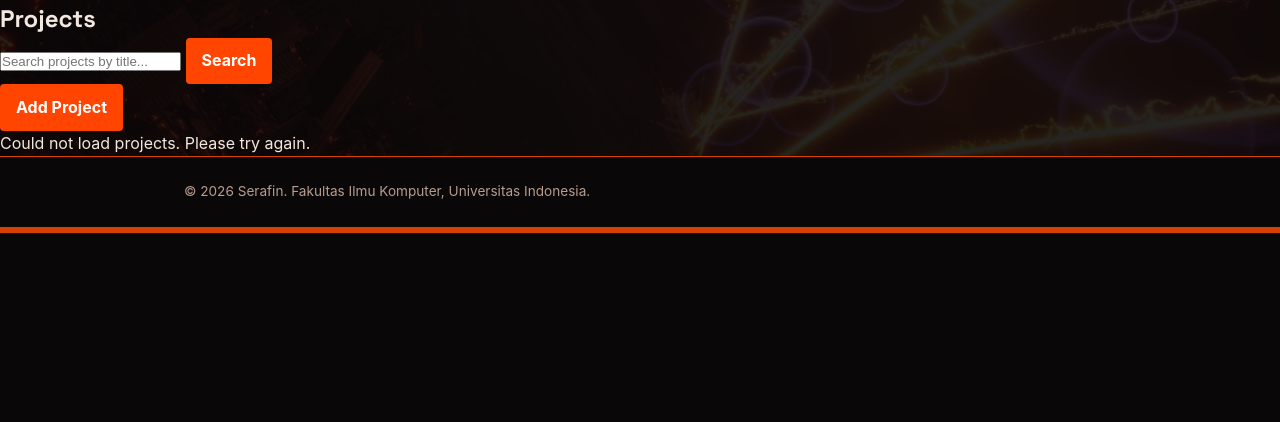
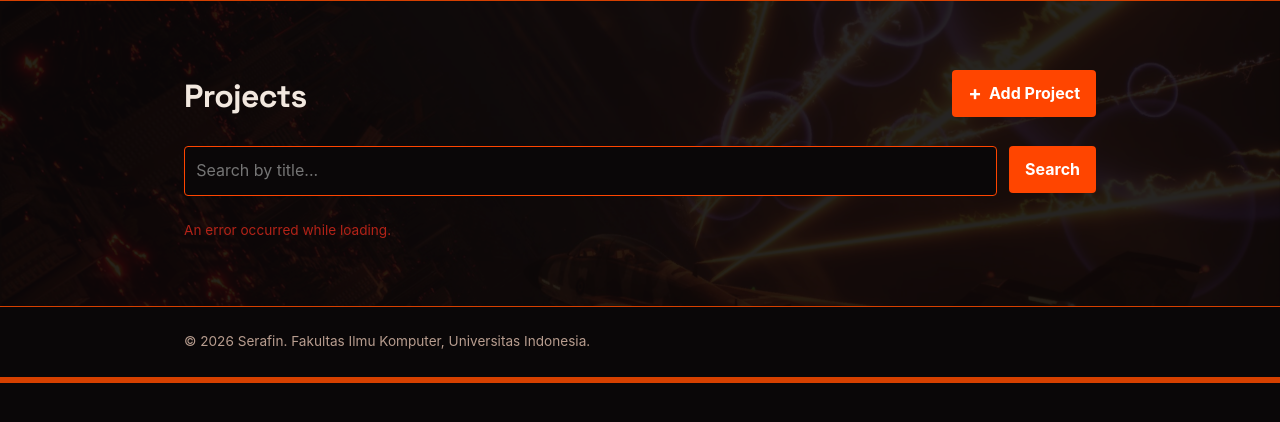
Before and after one commit to SPingol/myportofolio, a Django app: page /projects/ in a window 1280 px wide. Shown: the part 73-495 px from the top of the page. Run offline with Django 5.2, Linux system fonts and the light colour scheme; a user stored in the database is signed in; tables that the repository leaves empty hold one stand-in row (values such as "Sample post").

Commit message:
Syncing Project page to match styles

```diff
--- a/templates/project.html
+++ b/templates/project.html
@@ -1,82 +1,90 @@
-{% extends "base.html" %}
+{% extends 'base.html' %}
+{% block title %}Projects - {{ name }}{% endblock %}
 
 {% block content %}
-<section class="projects-container">
-  <h1>Projects</h1>
+<section class="experience-section" id="projects">
+  <div class="container">
+    <div class="project-header">
+      <h1 class="section-title" style="margin-bottom: 0;">Projects</h1>
+      {% if user.is_superuser %}
+      <button type="button" class="button project-add-button" popovertarget="add-project-modal"
+        onclick="resetProjectModal()">
+        <span aria-hidden="true">+</span> Add Project
+      </button>
+      {% endif %}
+    </div>
 
-  <!-- Search and Actions -->
-  <div class="projects-header">
-    <form id="project-search-form" class="search-form">
-      <input type="text" id="search-input" name="q" placeholder="Search projects by title..." autocomplete="off">
+    <!-- Search Form -->
+    <form id="project-search-form" class="project-search">
+      <input type="search" id="search-input" name="q" placeholder="Search by title..." class="project-search__input"
+        autocomplete="off" />
       <button type="submit" class="button">Search</button>
     </form>
 
-    {% if user.is_superuser %}
-    <button type="button" class="button button-primary" popovertarget="add-project-modal">Add Project</button>
-    {% endif %}
+    <div id="loading" class="hide">
+      <p>Loading projects...</p>
     </div>
+    <div id="error" class="hide">
+      <p class="form-error">An error occurred while loading.</p>
+    </div>
+    <div id="empty" class="hide">
+      <p class="empty-state">No projects found.</p>
+    </div>
+    <div id="grid" class="card-grid"></div>
 
-  <!-- UI States -->
-  <div id="loading" class="state-message hide">Loading projects...</div>
-  <div id="error" class="state-message hide">Could not load projects. Please try again.</div>
-  <div id="empty" class="state-message hide">No projects match your search.</div>
+  </div>
+</section>
 
-  <!-- Projects Grid -->
-  <div id="grid" class="projects-grid hide">
-    <!-- Project cards will be injected here by JavaScript -->
+<!-- Unified Modal for Adding/Editing Projects -->
+{% if user.is_superuser or 'Editor' in user.groups.all|stringformat:"s" %}
+<div id="add-project-modal" popover class="modal-backdrop">
+  <div class="modal-content">
+    <div class="modal-header">
+      <h3 id="modal-title-display">Add/Edit Project</h3>
+      <button type="button" onclick="closeProjectModal()" class="modal-close-btn">&times;</button>
     </div>
-
-  <!-- Add Project Modal -->
-  {% if user.is_superuser %}
-  <div id="add-project-modal" popover class="modal">
-    <div class="modal-content">
-      <h2>Create New Project</h2>
     <form id="project-form">
+      <input type="hidden" name="id" id="form-edit-id" value="">
+      {% csrf_token %}
       <div class="form-group">
-          <label for="title">Title</label>
-          <input type="text" id="title" name="title" required>
+        <label>Title *</label>
+        <input type="text" name="title" id="form-title" required class="project-search__input" />
       </div>
-
       <div class="form-group">
-          <label for="tech_stack">Tech Stack</label>
-          <input type="text" id="tech_stack" name="tech_stack" required>
+        <label>Tech Stack *</label>
+        <input type="text" name="tech_stack" id="form-tech-stack" required class="project-search__input" />
       </div>
-
       <div class="form-group">
-          <label for="description">Description</label>
-          <textarea id="description" name="description" rows="4" required></textarea>
+        <label>Project URL</label>
+        <input type="url" name="project_url" id="form-project-url" class="project-search__input" />
       </div>
-
       <div class="form-group">
-          <label for="project_url">Project URL (Optional)</label>
-          <input type="url" id="project_url" name="project_url">
+        <label>Image URL</label>
+        <input type="url" name="project_image_url" id="form-image-url" class="project-search__input" />
       </div>
-
       <div class="form-group">
-          <label for="project_image_url">Image URL (Optional)</label>
-          <input type="url" id="project_image_url" name="project_image_url">
+        <label>Description *</label>
+        <textarea name="description" id="form-description" rows="4" required class="project-search__input"></textarea>
       </div>
-
-        <div class="modal-actions">
-          <button type="button" class="button" popovertarget="add-project-modal"
-            popovertargetaction="hide">Cancel</button>
-          <button type="submit" class="button button-primary">Save Project</button>
+      <div class="modal-footer">
+        <button type="button" onclick="closeProjectModal()" class="button button-secondary">Cancel</button>
+        <button type="submit" class="button">Save Project</button>
       </div>
     </form>
   </div>
 </div>
 {% endif %}
 
-  <!-- CSRF Token (Required for initializing the cookie for non-logged-in users) -->
 {% csrf_token %}
-
-  <!-- JavaScript Implementation -->
 <script>
   const BASE_PROJECTS_ENDPOINT = "{% url 'api:project-list' %}";
   const DETAIL_PROJECT_ENDPOINT = "{% url 'api:project-detail' '00000000-0000-0000-0000-000000000000' %}";
   const STAR_PROJECT_ENDPOINT = "{% url 'api:project-star' '00000000-0000-0000-0000-000000000000' %}";
+
   const IS_SUPERUSER = "{{ user.is_superuser|yesno:'true,false' }}" === "true";
   const IS_AUTHENTICATED = "{{ user.is_authenticated|yesno:'true,false' }}" === "true";
+  const IS_EDITOR = "{% if 'Editor' in user.groups.all|stringformat:'s' %}true{% else %}false{% endif %}" === "true";
+  const CAN_EDIT = IS_SUPERUSER || IS_EDITOR;
 
   const loadingState = document.getElementById('loading');
   const errorState = document.getElementById('error');
@@ -86,99 +94,128 @@
   const searchInput = document.getElementById('search-input');
   const projectForm = document.getElementById('project-form');
 
-    let projectsAbortController;
+  let abortController;
   let searchDebounceTimer;
+  let cachedData = {};
 
   function getCookie(name) {
     const prefix = `${name}=`;
-      const cookie = document.cookie
-        .split(';')
-        .map(value => value.trim())
-        .find(value => value.startsWith(prefix));
+    const cookie = document.cookie.split(';').map(v => v.trim()).find(v => v.startsWith(prefix));
     return cookie ? decodeURIComponent(cookie.slice(prefix.length)) : null;
   }
 
   function escapeHtml(value) {
-      return String(value ?? '')
-        .replaceAll('&', '&amp;')
-        .replaceAll('<', '&lt;')
-        .replaceAll('>', '&gt;')
-        .replaceAll('"', '&quot;')
-        .replaceAll("'", '&#39;');
+    return String(value ?? '').replaceAll('&', '&amp;').replaceAll('<', '&lt;').replaceAll('>', '&gt;').replaceAll('"', '&quot;').replaceAll("'", '&#39;');
   }
 
-    function projectEndpoint(pattern, id) {
+  function formatEndpoint(pattern, id) {
     return pattern.replace('00000000-0000-0000-0000-000000000000', id);
   }
 
-    function displayPageSection({ showLoading = false, showError = false, showEmpty = false, showGrid = false }) {
+  function displayState({ showLoading = false, showError = false, showEmpty = false, showGrid = false }) {
     loadingState.classList.toggle('hide', !showLoading);
     errorState.classList.toggle('hide', !showError);
     emptyState.classList.toggle('hide', !showEmpty);
     gridContainer.classList.toggle('hide', !showGrid);
   }
 
-    function buildProjectCardElement(project) {
+  function closeProjectModal() {
+    const modal = document.getElementById("add-project-modal");
+    if (modal) modal.hidePopover();
+  }
+
+  function resetProjectModal() {
+    if (projectForm) {
+      projectForm.reset();
+      document.getElementById('form-edit-id').value = "";
+      document.getElementById('modal-title-display').innerText = "Add Project";
+    }
+  }
+
+  window.openEditModal = function (id) {
+    const item = cachedData[id];
+    if (!item || !projectForm) return;
+    document.getElementById('form-edit-id').value = item.id;
+    document.getElementById('form-title').value = item.title;
+    document.getElementById('form-tech-stack').value = item.tech_stack || "";
+    document.getElementById('form-project-url').value = item.project_url || "";
+    document.getElementById('form-image-url').value = item.project_image_url || "";
+    document.getElementById('form-description').value = item.description || "";
+    document.getElementById('modal-title-display').innerText = "Edit Project";
+    document.getElementById('add-project-modal').showPopover();
+  };
+
+  function buildProjectCardElement(item) {
+    cachedData[item.id] = item;
     const article = document.createElement('article');
-      article.className = 'experience-card';
+    article.className = 'card';
 
-      const image = project.project_image_url
-        ? `<img src="${escapeHtml(project.project_image_url)}" alt="${escapeHtml(project.title)}" class="project-image">`
-        : '';
-      const link = project.project_url
-        ? `<a href="${escapeHtml(project.project_url)}" class="button">Open project</a>`
-        : '';
-      const star = IS_AUTHENTICATED
-        ? `<button type="button" class="button button-star${project.is_starred ? ' is-starred' : ''}"
-            data-action="star" data-id="${escapeHtml(project.id)}"
-            title="${escapeHtml(project.starred_by_names)}">
-            ${project.is_starred ? 'Unstar' : 'Star'} (${project.star_count})</button>`
-        : `<a href="{% url 'main:login' %}" class="button">Login to star (${project.star_count})</a>`;
-      const remove = IS_SUPERUSER
-        ? `<button type="button" class="button button-danger" data-action="delete"
-            data-id="${escapeHtml(project.id)}">Delete</button>`
+    const imageHtml = item.project_image_url
+      ? `<img src="${escapeHtml(item.project_image_url)}" alt="${escapeHtml(item.title)}" style="width: 100%; height: auto; border-radius: 8px 8px 0 0; margin-bottom: 10px;">`
       : '';
 
-      article.innerHTML = `${image}<h2>${escapeHtml(project.title)}</h2>
-        <span class="experience-category">${escapeHtml(project.tech_stack)}</span>
-        <p class="experience-description">${escapeHtml(project.description)}</p>
-        <div class="project-card-actions"><div class="project-actions">
-        ${link}${star}${remove}</div></div>`;
+    const linkHtml = item.project_url
+      ? `<a href="${escapeHtml(item.project_url)}" target="_blank" rel="noopener noreferrer" class="button button-small button-secondary">Visit</a>`
+      : '';
+
+    const starBtn = IS_AUTHENTICATED
+      ? `<button type="button" class="button button-small" data-action="star" data-id="${item.id}">
+          <span style="color: ${item.is_starred ? '#f59e0b' : '#9ca3af'};">★</span> ${item.star_count}
+         </button>`
+      : `<a href="{% url 'main:login' %}" class="button button-small">★ ${item.star_count}</a>`;
+
+    const editBtn = CAN_EDIT
+      ? `<button type="button" class="button button-secondary button-small" onclick="openEditModal('${item.id}')">Edit</button>` : '';
+
+    const deleteBtn = IS_SUPERUSER
+      ? `<button type="button" class="button button-danger button-small" data-action="delete" data-id="${item.id}">Delete</button>` : '';
+
+    article.innerHTML = `
+      ${imageHtml}
+      <div class="card-header">
+        <div>
+          <h2>${escapeHtml(item.title)}</h2>
+        </div>
+      </div>
+      <div class="card-body">
+        <p>${escapeHtml(item.description).replace(/\n/g, '<br>')}</p>
+      </div>
+      <div class="card-footer">
+        <div class="card-tags">
+          ${item.tech_stack ? `<span class="tech-tag">${escapeHtml(item.tech_stack)}</span>` : ''}
+        </div>
+        <div class="card-actions">
+          ${linkHtml}
+          ${starBtn}
+          ${editBtn}
+          ${deleteBtn}
+        </div>
+      </div>
+    `;
     return article;
   }
 
-    async function fetchProjects(searchQuery = '') {
-      if (projectsAbortController) projectsAbortController.abort();
-      projectsAbortController = new AbortController();
+  async function fetchItems(searchQuery = '') {
+    if (abortController) abortController.abort();
+    abortController = new AbortController();
+    try {
+      displayState({ showLoading: true });
+      const url = new URL(BASE_PROJECTS_ENDPOINT, window.location.origin);
+      if (searchQuery) url.searchParams.set('title', searchQuery); // Note: Project API uses 'title', not 'q'
 
-      try {
-        displayPageSection({ showLoading: true });
-        const url = new URL(BASE_PROJECTS_ENDPOINT, window.location.origin);
-        if (searchQuery) url.searchParams.set('title', searchQuery);
-
-        const response = await fetch(url, {
-          headers: { Accept: 'application/json' },
-          signal: projectsAbortController.signal,
-        });
-
+      const response = await fetch(url, { headers: { Accept: 'application/json' }, signal: abortController.signal });
       if (!response.ok) throw new Error(`HTTP ${response.status}`);
 
-        const projects = await response.json();
-        gridContainer.replaceChildren(...projects.map(buildProjectCardElement));
-        displayPageSection({ showGrid: projects.length > 0, showEmpty: projects.length === 0 });
+      const data = await response.json();
+      gridContainer.replaceChildren(...data.map(buildProjectCardElement));
+      displayState({ showGrid: data.length > 0, showEmpty: data.length === 0 });
     } catch (error) {
       if (error.name === 'AbortError') return;
-        console.error(error);
-        displayPageSection({ showError: true });
+      displayState({ showError: true });
     }
   }
 
-    function apiErrorMessage(data, status) {
-      const messages = Object.values(data).flat().filter(value => typeof value === 'string');
-      return messages.join(' ') || `Request failed (HTTP ${status}).`;
-    }
-
-    async function writeProject(url, method, payload) {
+  async function writeItem(url, method, payload) {
     const response = await fetch(url, {
       method,
       headers: {
@@ -188,62 +225,57 @@
       },
       body: payload === undefined ? undefined : JSON.stringify(payload),
     });
-
     if (response.status === 204) return null;
     const data = await response.json().catch(() => ({}));
-      if (!response.ok) throw new Error(apiErrorMessage(data, response.status));
+    if (!response.ok) {
+      // Flatten nested error objects from DRF serializer
+      const messages = Object.values(data).flat().filter(value => typeof value === 'string');
+      const errorMessage = messages.join(' ') || data.detail || `HTTP ${response.status}`;
+      throw new Error(errorMessage);
+    }
     return data;
   }
 
-    async function addProject(event) {
+  if (projectForm) {
+    projectForm.addEventListener('submit', async function (event) {
       event.preventDefault();
       const button = projectForm.querySelector('button[type="submit"]');
       button.disabled = true;
+      try {
+        const id = document.getElementById('form-edit-id').value;
+        const method = id ? 'PATCH' : 'POST';
+        const url = id ? formatEndpoint(DETAIL_PROJECT_ENDPOINT, id) : BASE_PROJECTS_ENDPOINT;
 
-      try {
-        const fields = new FormData(projectForm);
-        const payload = Object.fromEntries([
-          'title', 'description', 'tech_stack', 'project_url', 'project_image_url',
-        ].map(name => [name, fields.get(name)]));
+        const formData = new FormData(projectForm);
+        const payload = Object.fromEntries(formData.entries());
+        delete payload.id; // exclude local tracking hidden field
 
-        await writeProject(BASE_PROJECTS_ENDPOINT, 'POST', payload);
-        projectForm.reset();
-        document.getElementById('add-project-modal').hidePopover();
-
-        // Ensure you have a showToast function defined globally (e.g., in base.html)
-        if (typeof showToast === 'function') showToast('Success', 'Project created.', 'success');
-
-        await fetchProjects(searchInput.value.trim());
+        await writeItem(url, method, payload);
+        closeProjectModal();
+        if (typeof showToast === 'function') showToast('Success', id ? 'Project updated successfully.' : 'Project created successfully.', 'success');
+        await fetchItems(searchInput.value.trim());
       } catch (error) {
-        if (typeof showToast === 'function') showToast('Could not create project', error.message, 'error');
+        if (typeof showToast === 'function') showToast('Error', error.message, 'error');
       } finally {
         button.disabled = false;
       }
+    });
   }
-
-    if (projectForm) projectForm.addEventListener('submit', addProject);
 
   gridContainer.addEventListener('click', async function (event) {
     const button = event.target.closest('button[data-action]');
     if (!button || button.disabled) return;
+    const action = button.dataset.action;
 
-      const action = button.dataset.action;
     if (action === 'delete' && !window.confirm('Delete this project?')) return;
-
     button.disabled = true;
     try {
       const pattern = action === 'star' ? STAR_PROJECT_ENDPOINT : DETAIL_PROJECT_ENDPOINT;
-        await writeProject(
-          projectEndpoint(pattern, button.dataset.id),
-          action === 'star' ? 'POST' : 'DELETE'
-        );
-
-        if (typeof showToast === 'function') {
-          showToast('Success', action === 'star' ? 'Star updated.' : 'Project deleted.', 'success');
-        }
-        await fetchProjects(searchInput.value.trim());
+      await writeItem(formatEndpoint(pattern, button.dataset.id), action === 'star' ? 'POST' : 'DELETE');
+      if (typeof showToast === 'function') showToast('Success', action === 'star' ? 'Star updated.' : 'Project deleted successfully.', 'success');
+      await fetchItems(searchInput.value.trim());
     } catch (error) {
-        if (typeof showToast === 'function') showToast('Request failed', error.message, 'error');
+      if (typeof showToast === 'function') showToast('Error', error.message, 'error');
     } finally {
       button.disabled = false;
     }
@@ -251,17 +283,14 @@
 
   searchInput.addEventListener('input', function () {
     clearTimeout(searchDebounceTimer);
-      searchDebounceTimer = setTimeout(() => fetchProjects(searchInput.value.trim()), 300);
+    searchDebounceTimer = setTimeout(() => fetchItems(searchInput.value.trim()), 300);
+  });
+  searchForm.addEventListener('submit', function (e) {
+    e.preventDefault();
+    clearTimeout(searchDebounceTimer);
+    fetchItems(searchInput.value.trim());
   });
 
-    searchForm.addEventListener('submit', function (event) {
-      event.preventDefault();
-      clearTimeout(searchDebounceTimer);
-      fetchProjects(searchInput.value.trim());
-    });
-
-    // Initial load
-    fetchProjects(searchInput.value.trim());
+  fetchItems(searchInput.value.trim());
 </script>
-</section>
-{% endblock content %}
+{% endblock %}
```
Also changed, not shown: templates/projects_form.html (+10 -13 lines), README.md. Lines whose indentation alone changed are shown as unchanged.
